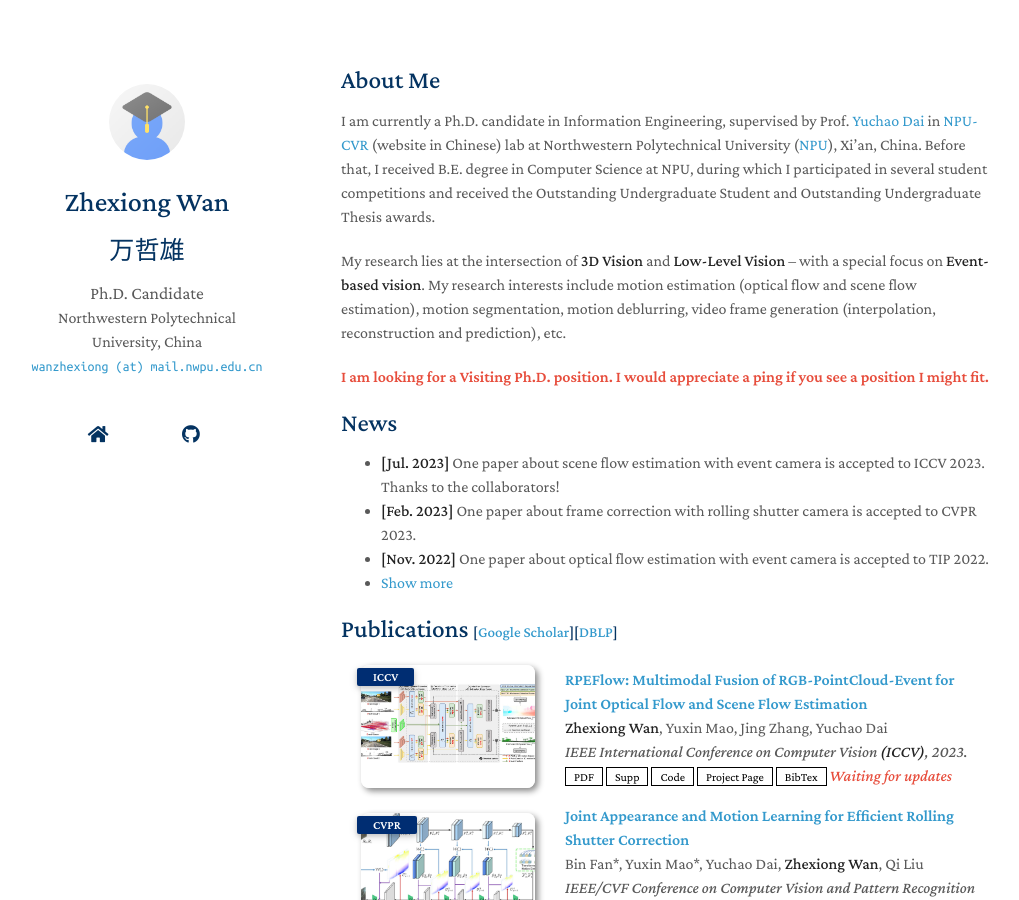
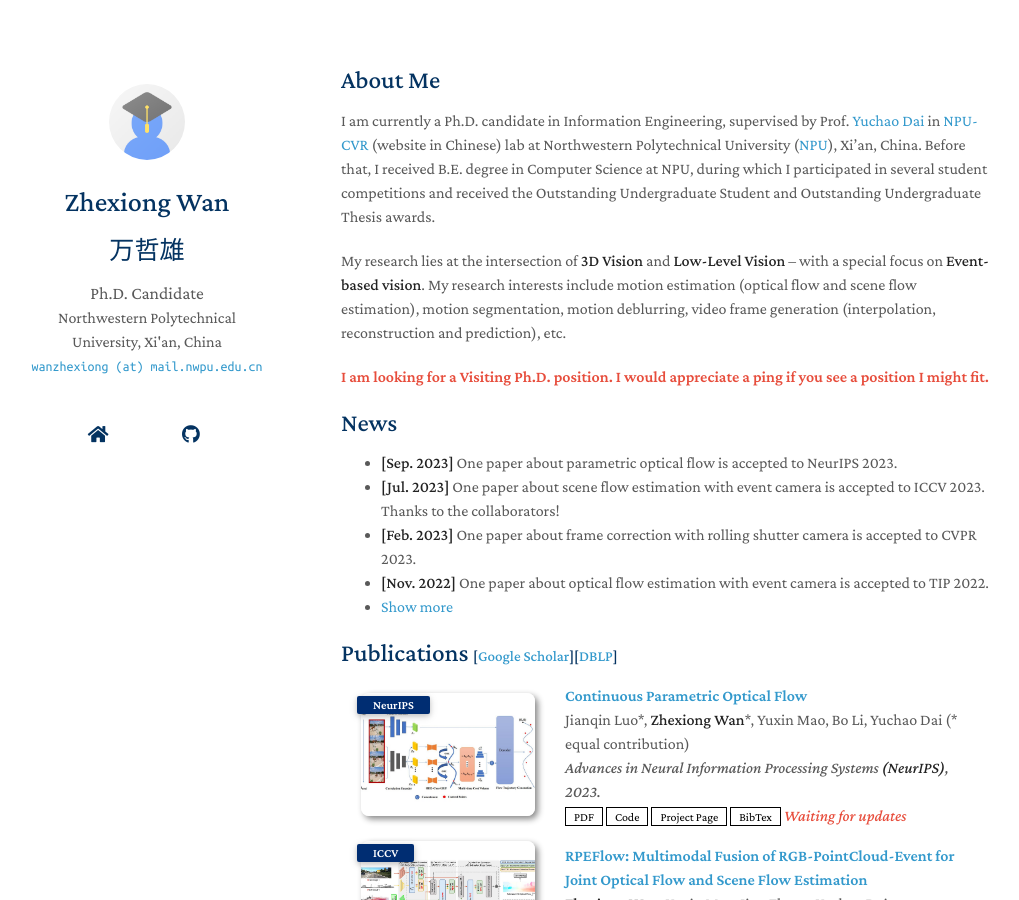
Before and after one commit to danqu130/danqu130.github.io, a Jekyll site: the page built from index.md, in a window 1280 px wide and 900 px high. Shown: the whole window, without its empty margins (129-1148 px from the left). Built offline with Jekyll 4.4.1, drawn with Linux system fonts in a browser that asks for light colours; a style sheet for code colours, icons or effects is not loaded; our own code applies the rules of GitHub Pages for plain Markdown files; some of the changed text lies outside the part shown.

Commit message:
update ICCV and add NeurIPS paper

```diff
--- a/_config.yml
+++ b/_config.yml
@@ -2,7 +2,7 @@
 name_en: Zhexiong Wan
 name_cn: 万哲雄
 position: Ph.D. Candidate
-affiliation: Northwestern Polytechnical University, China
+affiliation: Northwestern Polytechnical University, Xi'an, China
 affiliation_link: https://en.nwpu.edu.cn/
 email: wanzhexiong@mail.nwpu.edu.cn
 email2: zhexiongwan@gmail.com
--- a/_includes/awards.md
+++ b/_includes/awards.md
@@ -4,12 +4,12 @@
 <table style="float:left;width:100%;border:none;">
 
   <tr>
-    <td>2nd place of Optical Flow track in the <a href="http://www.robustvision.net/rvc2020.php" target="_blank">ECCV 2020 Robust Vision Challenge  </a></td>
-    <td style="float:right">2022</td>
+    <td>First-Class Academic Scholarships for PhD Students in NPU</td>
+    <td style="float:right">2020&2022</td>
   </tr>
   <tr>
-    <td>First-Class Academic Scholarships for PhD Students in NPU</td>
-    <td style="float:right">2020&2022</td>
+    <td>2nd place of Optical Flow track in the <a href="http://www.robustvision.net/rvc2020.php" target="_blank">ECCV 2020 Robust Vision Challenge  </a></td>
+    <td style="float:right">2020</td>
   </tr>
   <tr>
     <td>First-Class & <a href="https://www.robomaster.com/en-US/resource/pages/announcement/1035">Outstanding Advisor</a> of <a href="https://www.robomaster.com/en-US/robo/overview">RoboMaster</a> University Championship </td>
--- a/_includes/news.md
+++ b/_includes/news.md
@@ -1,6 +1,7 @@
 ## News
 
 <ul>
+  <li><strong>[Sep. 2023]</strong> One paper about parametric optical flow is accepted to NeurIPS 2023.</li>
   <li><strong>[Jul. 2023]</strong> One paper about scene flow estimation with event camera is accepted to ICCV 2023. Thanks to the collaborators!</li>
   <li><strong>[Feb. 2023]</strong> One paper about frame correction with rolling shutter camera is accepted to CVPR 2023.</li>
   <li><strong>[Nov. 2022]</strong> One paper about optical flow estimation with event camera is accepted to TIP 2022.</li>
--- a/_includes/publications.md
+++ b/_includes/publications.md
@@ -8,21 +8,44 @@
 <div class="pub-row">
 
   <div class="col-sm-3 abbr" style="position: relative;padding-right: 15px;padding-left: 15px;">
+    <img src="assets/teaser/6_cpflow.jpg" class="teaser img-fluid z-depth-1">
+    <abbr class="badge">NeurIPS</abbr>
+  </div>
+
+  <div class="col-sm-9" style="position: relative;padding-right: 15px;padding-left: 20px;">
+    <div class="title"><a href="">Continuous Parametric Optical Flow</a></div>
+    <div class="author">Jianqin Luo*, <strong>Zhexiong Wan</strong>*, Yuxin Mao, Bo Li, Yuchao Dai (* equal contribution)</div>
+    <div class="periodical"><em>Advances in Neural Information Processing Systems <strong>(NeurIPS)</strong>, 2023.</em></div>
+    <div class="links">
+      <a href="" class="btn btn-sm z-depth-0" role="button" target="_blank" style="font-size:12px;">PDF</a>
+      <a href="" class="btn btn-sm z-depth-0" role="button" target="_blank" style="font-size:12px;">Code</a>
+      <a href="" class="btn btn-sm z-depth-0" role="button" target="_blank" style="font-size:12px;">Project Page</a>
+      <a href="assets/bib/Luo_CPFlow_NeurIPS_2023.bib" class="btn btn-sm z-depth-0" role="button" target="_blank" style="font-size:12px;">BibTex</a>
+      <strong><i style="color:#e74d3c">Waiting for updates</i></strong>
+    </div>
+  </div>
+</div>
+</li>
+
+<li>
+<div class="pub-row">
+
+  <div class="col-sm-3 abbr" style="position: relative;padding-right: 15px;padding-left: 15px;">
     <img src="assets/teaser/5_rpeflow.jpg" class="teaser img-fluid z-depth-1">
     <abbr class="badge">ICCV</abbr>
   </div>
 
   <div class="col-sm-9" style="position: relative;padding-right: 15px;padding-left: 20px;">
-    <div class="title"><a href="">RPEFlow: Multimodal Fusion of RGB-PointCloud-Event for Joint Optical Flow and Scene Flow Estimation</a></div>
+    <div class="title"><a href="https://arxiv.org/pdf/2309.15082.pdf">RPEFlow: Multimodal Fusion of RGB-PointCloud-Event for Joint Optical Flow and Scene Flow Estimation</a></div>
     <div class="author"><strong>Zhexiong Wan</strong>, Yuxin Mao, Jing Zhang, Yuchao Dai</div>
     <div class="periodical"><em>IEEE International Conference on Computer Vision <strong>(ICCV)</strong>, 2023.</em></div>
     <div class="links">
-      <a href="" class="btn btn-sm z-depth-0" role="button" target="_blank" style="font-size:12px;">PDF</a>
+      <a href="https://arxiv.org/pdf/2309.15082.pdf" class="btn btn-sm z-depth-0" role="button" target="_blank" style="font-size:12px;">PDF</a>
       <a href="https://github.com/danqu130/RPEFlow/releases/download/supp/RPEFlow-supp.pdf" class="btn btn-sm z-depth-0" role="button" target="_blank" style="font-size:12px;">Supp</a>
       <a href="https://github.com/danqu130/RPEFlow" class="btn btn-sm z-depth-0" role="button" target="_blank" style="font-size:12px;">Code</a>
       <a href="https://npucvr.github.io/RPEFlow/" class="btn btn-sm z-depth-0" role="button" target="_blank" style="font-size:12px;">Project Page</a>
       <a href="assets/bib/Wan_RPEFlow_ICCV_2023.bib" class="btn btn-sm z-depth-0" role="button" target="_blank" style="font-size:12px;">BibTex</a>
-      <strong><i style="color:#e74d3c">Waiting for updates</i></strong>
+      <!-- <strong><i style="color:#e74d3c">Waiting for updates</i></strong> -->
     </div>
   </div>
 </div>
--- /dev/null
+++ b/assets/bib/Luo_CPFlow_NeurIPS_2023.bib
@@ -0,0 +1,6 @@
+@inproceedings{Luo_CPFlow_NeurIPS_2023,
+  title={Continuous Parametric Optical Flow},
+  author={Luo, Jianqin and Wan, Zhexiong and Mao, Yuxin and Li, Bo and Dai, Yuchao},
+  booktitle={Advances in Neural Information Processing Systems (NeurIPS)},
+  year={2022}
+}
--- a/assets/bib/Wan_RPEFlow_ICCV_2023.bib
+++ b/assets/bib/Wan_RPEFlow_ICCV_2023.bib
@@ -1,5 +1,5 @@
 @InProceedings{Wan_RPEFlow_ICCV_2023,
-    author    = {Zhexiong Wan, Yuxin Mao, Jing Zhang, Yuchao Dai},
+    author    = {Wan, Zhexiong and Mao, Yuxin and Zhang, Jing and Dai, Yuchao},
     title     = {RPEFlow: Multimodal Fusion of RGB-PointCloud-Event for Joint Optical Flow and Scene Flow Estimation},
     booktitle = {Proceedings of the IEEE International Conference on Computer Vision (ICCV)},
     year      = {2023},
```
Also changed, not shown: assets/teaser/6_cpflow.jpg (added).
